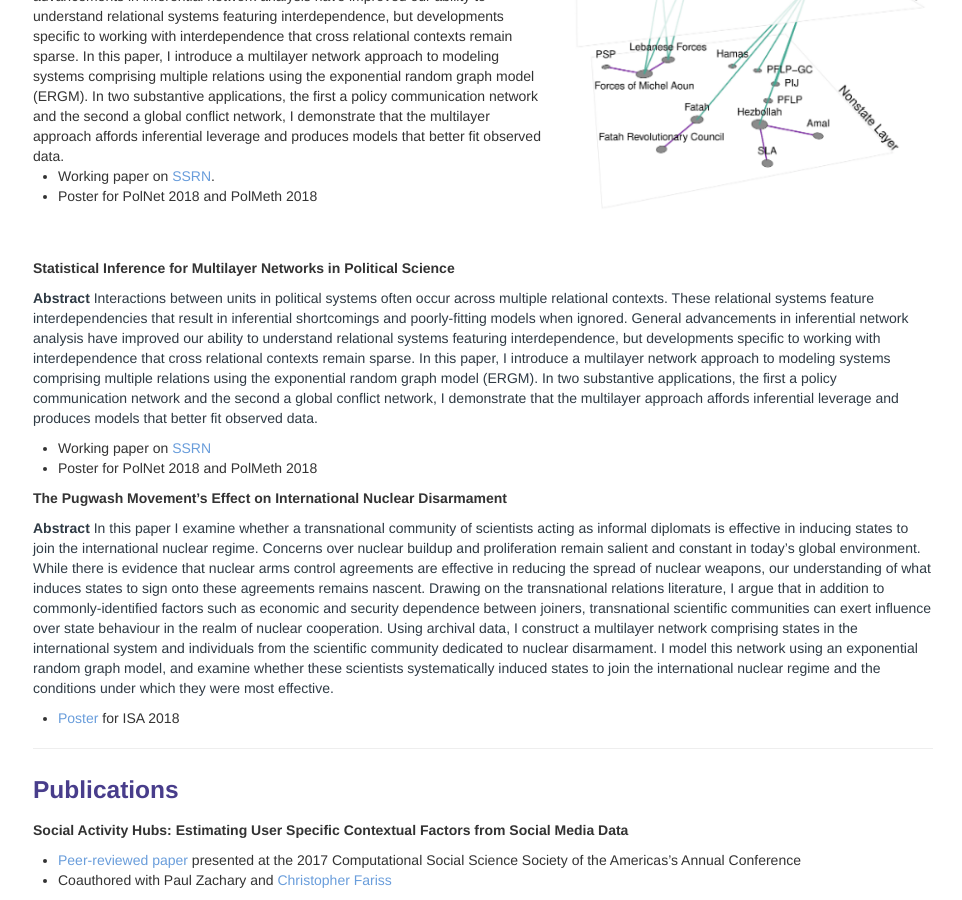
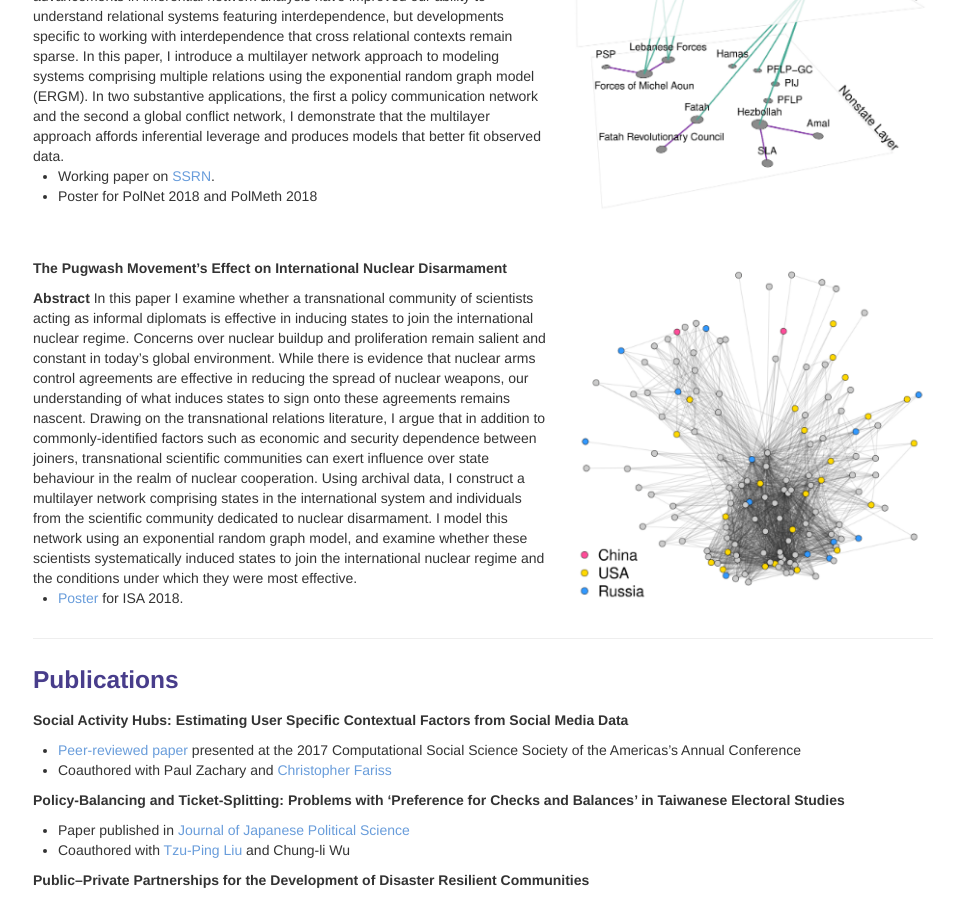
Before and after one commit to tedhchen/tedhchen.github.io, a Jekyll site: the page built from pages/research.md, in a window 1280 px wide and 900 px high, scrolled down 424 px. Shown: the whole window, without its empty margins (157-1119 px from the left). Built offline with Jekyll 4.4.1, drawn with Linux system fonts in a browser that asks for light colours.

Commit message:
added pugwash plot

```diff
--- a/pages/research.md
+++ b/pages/research.md
@@ -31,23 +31,27 @@ My dissertation focuses on methods for working with multilayer network represent
         </div>
         <div class="span5">
             <img src="../assets/pics/multilayer_levant.png"
-                  title="Multilayer Representation of the Levantine Conflict Network" alt="Multilayer Representation of the Levantine Conflict Network"/>
+                  title="Multilayer Representation of the Post-Cold War Levantine Conflict Network" alt="Multilayer Representation of the Post-Cold War Levantine Conflict Network"/>
         </div>
     </div>
 </div>
 
-##### Statistical Inference for Multilayer Networks in Political Science
+<div class="container-narrownomargin">
+    <div class="row-fluid">
+        <div class="span7">
+		<h5>The Pugwash Movement’s Effect on International Nuclear Disarmament</h5>
+		<b>Abstract</b> In this paper I examine whether a transnational community of scientists acting as informal diplomats is effective in inducing states to join the international nuclear regime. Concerns over nuclear buildup and proliferation remain salient and constant in today’s global environment. While there is evidence that nuclear arms control agreements are effective in reducing the spread of nuclear weapons, our understanding of what induces states to sign onto these agreements remains nascent. Drawing on the transnational relations literature, I argue that in addition to commonly-identified factors such as economic and security dependence between joiners, transnational scientific communities can exert influence over state behaviour in the realm of nuclear cooperation. Using archival data, I construct a multilayer network comprising states in the international system and individuals from the scientific community dedicated to nuclear disarmament. I model this network using an exponential random graph model, and examine whether these scientists systematically induced states to join the international nuclear regime and the conditions under which they were most effective.
+			<ul>
+             <li><a href="{{ BASE_PATH }}/assets/posters/chen_pugwash_isa2018.pdf">Poster</a> for ISA 2018.</li>
+			</ul>
+        </div>
+        <div class="span5">
+            <img src="../assets/pics/pugwash_scinet4.png"
+                  title="Network of Pugwash Scientists from 1991-1996" alt="Network of Pugwash Scientists from 1991-1996"/>
+        </div>
+    </div>
+</div>
 
-**Abstract** Interactions between units in political systems often occur across multiple relational contexts. These relational systems feature interdependencies that result in inferential shortcomings and poorly-fitting models when ignored. General advancements in inferential network analysis have improved our ability to understand relational systems featuring interdependence, but developments specific to working with interdependence that cross relational contexts remain sparse. In this paper, I introduce a multilayer network approach to modeling systems comprising multiple relations using the exponential random graph model (ERGM). In two substantive applications, the first a policy communication network and the second a global conflict network, I demonstrate that the multilayer approach affords inferential leverage and produces models that better fit observed data.
-
-- Working paper on [SSRN](https://papers.ssrn.com/sol3/papers.cfm?abstract_id=3189835)
-- Poster for PolNet 2018 and PolMeth 2018
-
-##### The Pugwash Movement’s Effect on International Nuclear Disarmament
-
-**Abstract** In this paper I examine whether a transnational community of scientists acting as informal diplomats is effective in inducing states to join the international nuclear regime. Concerns over nuclear buildup and proliferation remain salient and constant in today’s global environment. While there is evidence that nuclear arms control agreements are effective in reducing the spread of nuclear weapons, our understanding of what induces states to sign onto these agreements remains nascent. Drawing on the transnational relations literature, I argue that in addition to commonly-identified factors such as economic and security dependence between joiners, transnational scientific communities can exert influence over state behaviour in the realm of nuclear cooperation. Using archival data, I construct a multilayer network comprising states in the international system and individuals from the scientific community dedicated to nuclear disarmament. I model this network using an exponential random graph model, and examine whether these scientists systematically induced states to join the international nuclear regime and the conditions under which they were most effective.
-
-- [Poster]({{ BASE_PATH }}/assets/posters/chen_pugwash_isa2018.pdf) for ISA 2018
 
 ---
 
```
